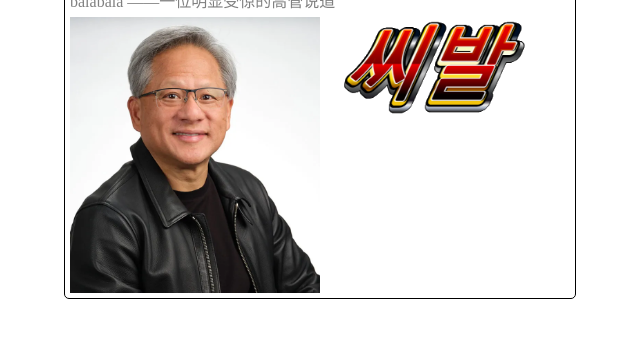
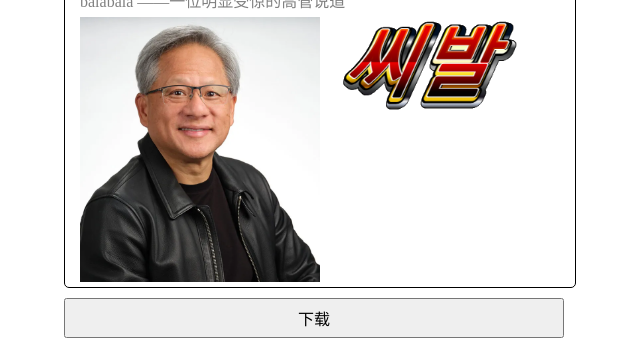
Before and after one commit to sp2dev/huangxiaochuan, a plain HTML site: page index.html in a window 1280 px wide. Shown: the part 454-802 px from the top of the page, without its empty margins (326-966 px from the left). Drawn offline with nearby package versions, Linux system fonts and the light colour scheme.

Commit message:
重构，添加下载meme图片功能

```diff
--- a/css/style.css
+++ b/css/style.css
@@ -22,12 +22,16 @@ input {
     width: 100%;
 }
 
-.meme-container {
+.meme-container-wrapper {
     padding: 1%;
     width: 500px;
     margin: auto;
     border: 1px solid black;
     border-radius: 5px;
+}
+
+.meme-container {
+    padding: 0 10px;
 }
 
 .image-container {
@@ -69,3 +73,15 @@ input {
     height: fit-content;
     margin-top: 5px;
 }
+
+.download-container {
+    width: 500px;
+    align-items: center;
+    margin: 10px auto;
+}
+
+.download-container button {
+    width: 100%;
+    font-size: 16px;
+    height: 40px;
+}
--- a/index.html
+++ b/index.html
@@ -4,6 +4,7 @@
     <meta charset="UTF-8">
     <title>黄笑川</title>
     <link rel="stylesheet" href="./css/style.css">
+    <script src="https://cdn.jsdelivr.net/npm/html2canvas@1.4.1/dist/html2canvas.min.js"></script>
 </head>
 
 <body>
@@ -19,7 +20,8 @@
 
     <div class="preview">
         <h2>预览</h2>
-        <div class="meme-container">
+        <div class="meme-container-wrapper">
+            <div class="meme-container" id="meme-container">
                 <p class="category" id="category">Tech & AI</p>
                 <p class="title" id="title">英伟达董事会调查发现：CEO黄仁勋......</p>
                 <p class="content" id="content">balabala ——一位明显受惊的高管说道</p>
@@ -29,6 +31,12 @@
                 </div>
             </div>
         </div>
+    </div>
+
+    <div class="download-container">
+        <button id="download-btn">下载</button>
+    </div>
+
 </body>
 
 <script src="./js/jenson.js"></script>
--- a/js/jenson.js
+++ b/js/jenson.js
@@ -8,6 +8,8 @@ const titleText = document.getElementById("title");
 const categoryText = document.getElementById("category");
 
 const contentImage = document.getElementById("img-example");
+
+const downloadButton = document.getElementById("download-btn");
 
 
 categoryInput.addEventListener("input", (event) => {
@@ -36,3 +38,12 @@ imageInput.addEventListener("change", (event) => {
     const imageUrl = URL.createObjectURL(file);
     contentImage.src = imageUrl;
 })
+
+downloadButton.addEventListener("click", () => {
+    html2canvas(document.getElementById("meme-container"), { scale: 2 }).then(canvas => {
+        const link = document.createElement("a");
+        link.download = "meme.png";
+        link.href = canvas.toDataURL();
+        link.click();
+    });
+})
```
Lines whose indentation alone changed are shown as unchanged.
